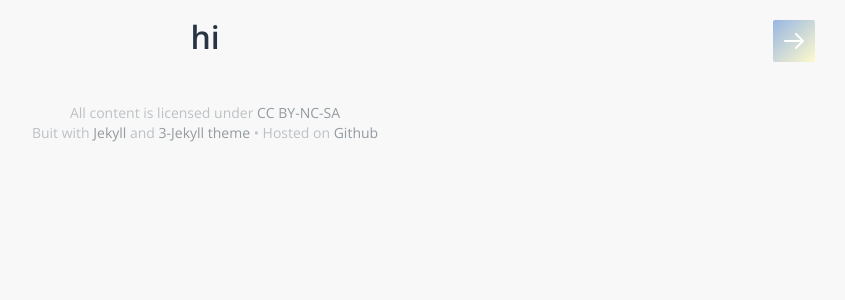
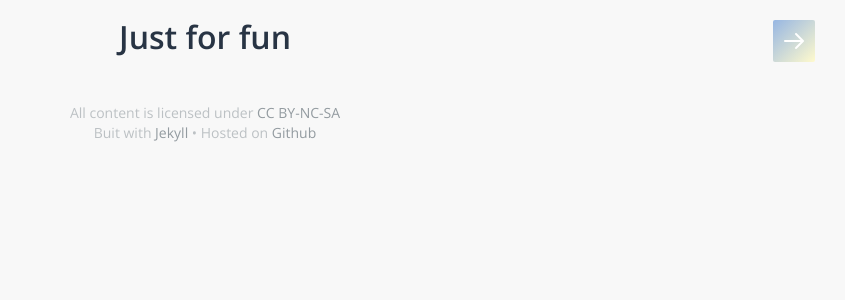
Before and after one commit to Hiczeke/hiczeke.github.com, a Jekyll site: the page built from index.html, in a window 1280 px wide. Shown: the top 300 px of the page, without its empty margins (435-1280 px from the left). Built offline with Jekyll 4.4.1, drawn with Linux system fonts in a browser that asks for light colours; some web fonts are replaced.

Commit message:
new post

```diff
--- a/_layouts/default.html
+++ b/_layouts/default.html
@@ -13,7 +13,7 @@
 		<div class="footer">
 			<div class="container">
 				<p class="footer-entry">All content is licensed under <a href="http://creativecommons.org/licenses/by-nc-sa/4.0/" target="_blank">CC BY-NC-SA</a></p>
-          <p class="footer-entry">Buit with <a href="http://jekyllrb.com/" target="_blank">Jekyll</a> and <a href="https://github.com/P233/3-Jekyll" target="_blank">3-Jekyll theme</a> • Hosted on <a href="https://pages.github.com/" target="_blank">Github</a></p>
+				<p class="footer-entry">Buit with <a href="http://jekyllrb.com/" target="_blank">Jekyll</a> • Hosted on <a href="https://pages.github.com/" target="_blank">Github</a></p>
 			</div>
 		</div>
 	</main>
--- a/_posts/randoms/2016-03-18-pics.markdown
+++ b/_posts/randoms/2016-03-18-pics.markdown
@@ -1,11 +1,11 @@
 ---
 layout: post
-title:  "Some Art by Apachennov"
+title:  "pics"
 date:   2016-03-18 23:25:49 +0800
 tags: randoms
 ---
 
-####Some beautiful and meaningful pics by [***Apachennov***][origin].
+pics by [***Apachennov***][origin].
 
 #### Hope you like it.
 
--- a/index.html
+++ b/index.html
@@ -2,5 +2,5 @@
 layout: default
 ---
 <div id="home" class="container">
-  <h1>hi</h1>
+  <h1>Just for fun</h1>
 </div>
```
Also changed, not shown: 9 other files. Lines whose indentation alone changed are shown as unchanged.
